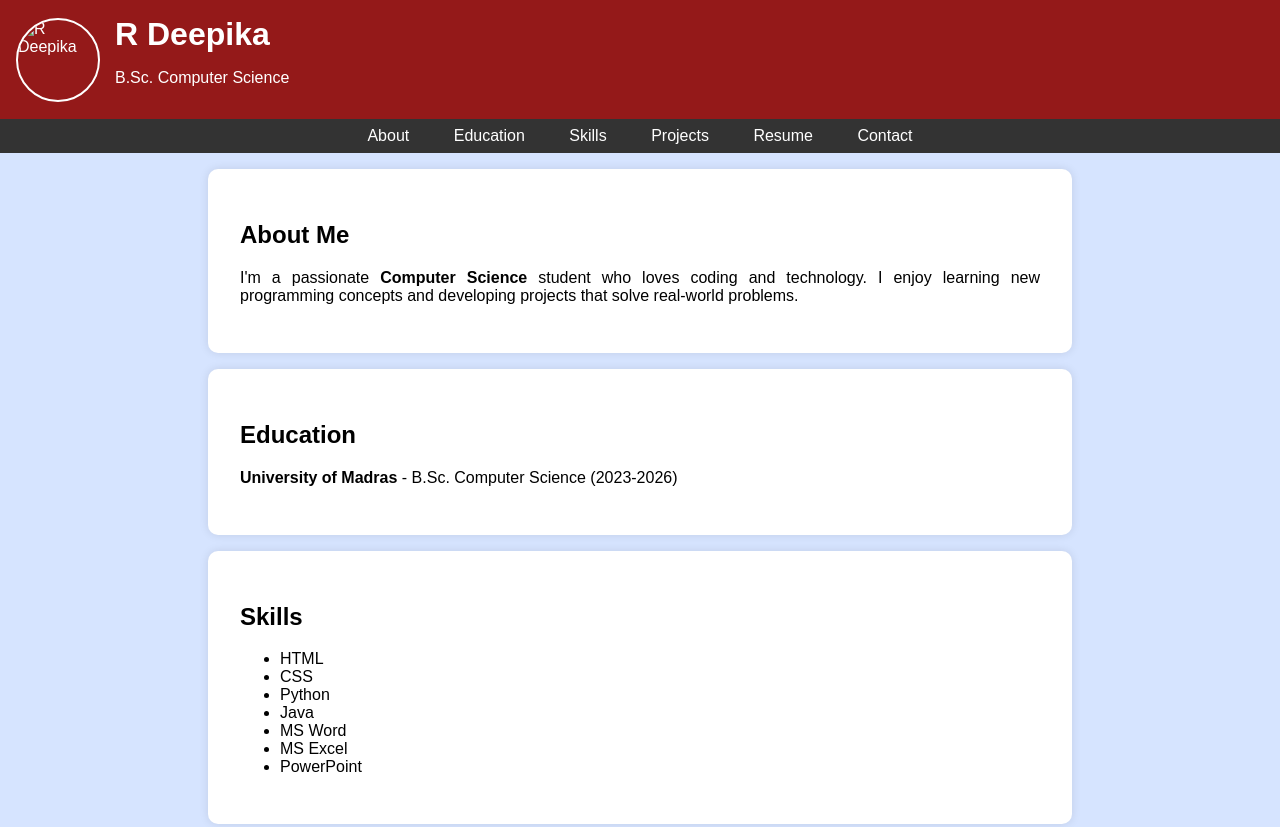
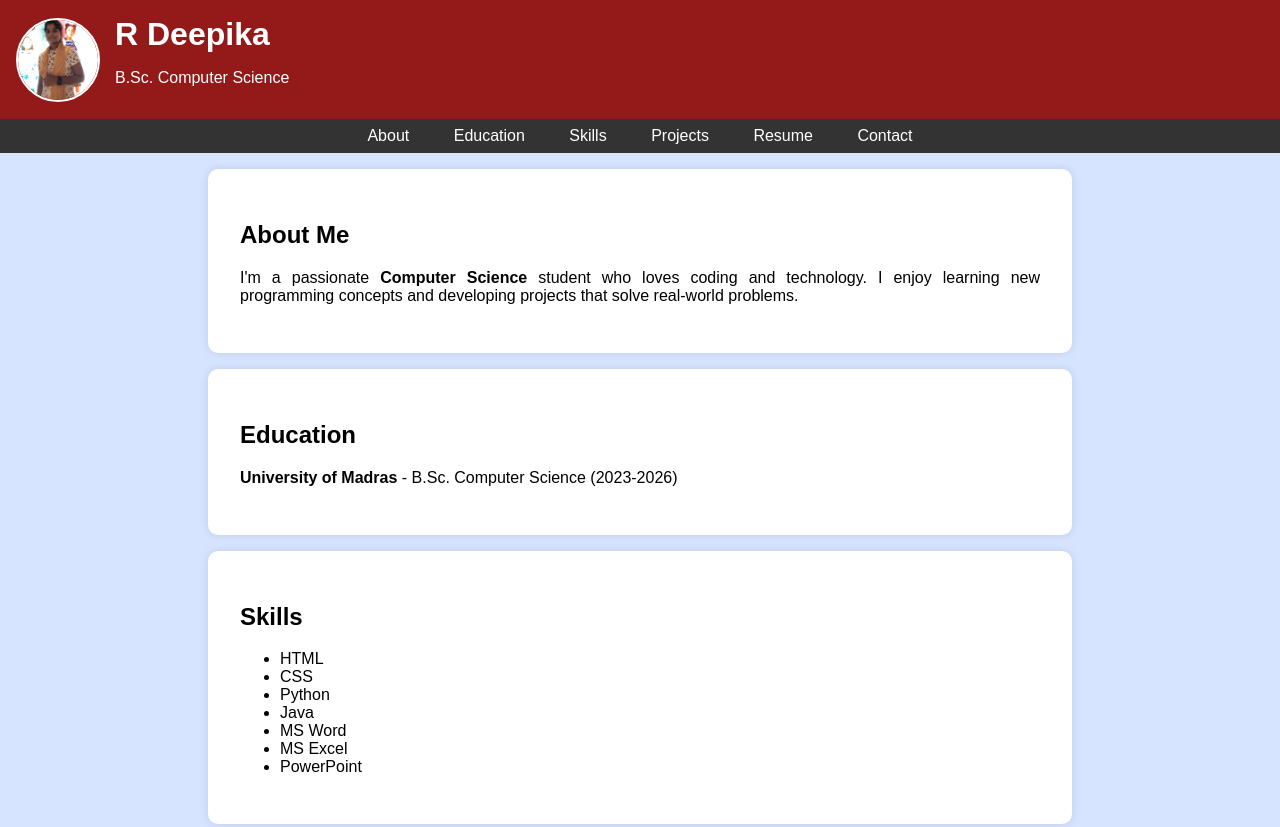
Before and after one commit to deepika2005-web/Digital-portfolio, a plain HTML site: page index.html in a window 1280 px wide. Shown: the top 827 px of the page. Drawn offline with Linux system fonts and the light colour scheme.

Commit message:
index.html

```diff
--- a/index.html
+++ b/index.html
@@ -96,7 +96,7 @@
 
     <header>
         <!-- Profile picture inside header, left-aligned near name -->
-        <img src="/storage/emulated/0/Android/media/com.whatsapp/WhatsApp/Media/WhatsApp Images/IMG-20231013-WA0035.jpg" alt="R Deepika" class="profile-picture">
+        <img src="IMG-20250321-WA0006.jpg" alt="R Deepika" class="profile-picture">
         <div class="header-content">
             <h1>R Deepika</h1>
             <p>B.Sc. Computer Science</p>
```
